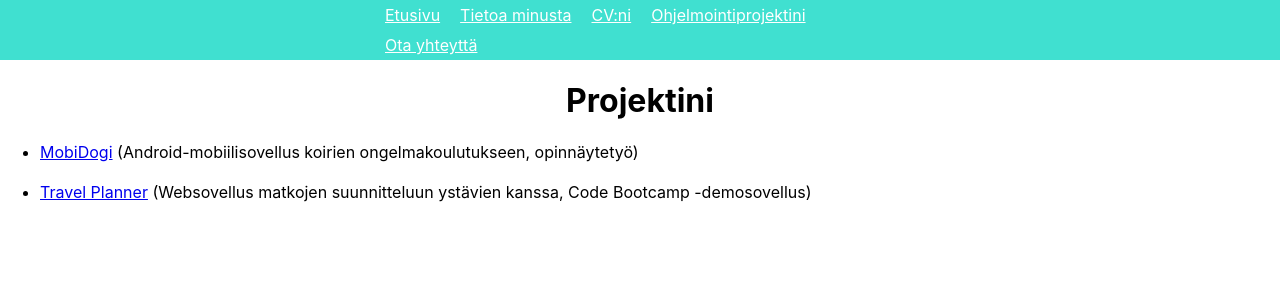
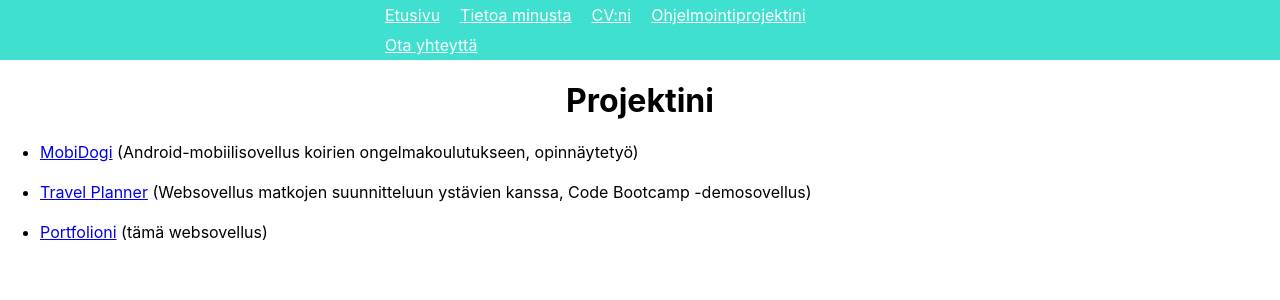
Before and after one commit to ITstudentFromFinland/My-Portfolio, a React (Create React App) app: page /my-projects in a window 1280 px wide. Shown: the top 300 px of the page. Built offline with nearby package versions, Linux system fonts and the light colour scheme.

Commit message:
added new project to project listing on projects page

```diff
--- a/src/Components/Projects.js
+++ b/src/Components/Projects.js
@@ -12,6 +12,8 @@ export default function Projects(props) {
                 <li><a href="https://github.com/ITstudentFromFinland/MobiDogi">MobiDogi</a> (Android-mobiilisovellus koirien ongelmakoulutukseen, opinnäytetyö)</li>
             <br></br>
                 <li><a href="https://github.com/ITstudentFromFinland/bootcamp-finland-traveling-demo">Travel Planner</a> (Websovellus matkojen suunnitteluun ystävien kanssa, Code Bootcamp -demosovellus)</li>
+            <br></br>
+                <li><a href="https://github.com/ITstudentFromFinland/My-Portfolio">Portfolioni</a> (tämä websovellus)</li>
             </ul>
         </div>
 
```
